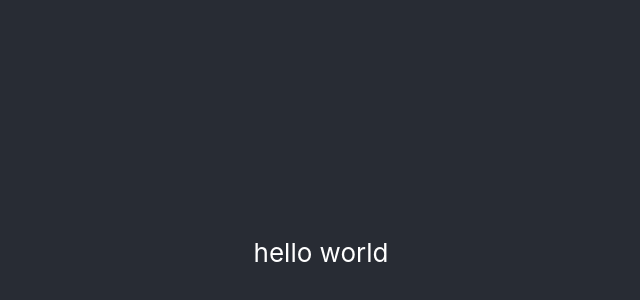
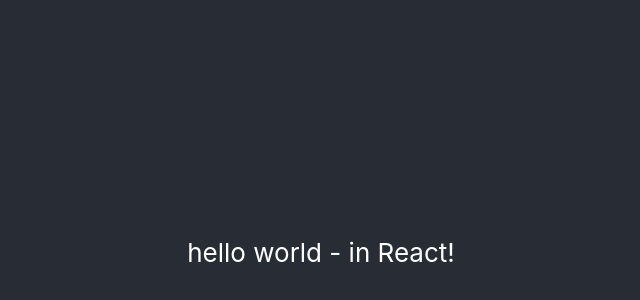
Before and after one commit to linktoahmad/mcBlog-assg, a React (Create React App) app in the folder frontend/: page / in a window 1280 px wide. Shown: the part 148-448 px from the top of the page, without its empty margins (319-959 px from the left). Built offline with nearby package versions, Linux system fonts and the light colour scheme.

Commit message:
test action

```diff
--- a/frontend/src/App.js
+++ b/frontend/src/App.js
@@ -6,7 +6,7 @@ function App() {
     <div className="App">
       <header className="App-header">
         <p>
-          hello world
+          hello world - in React!
         </p>
       </header>
     </div>
```
Also changed, not shown: 1 other file (tests, documents, lock files or other folders).
